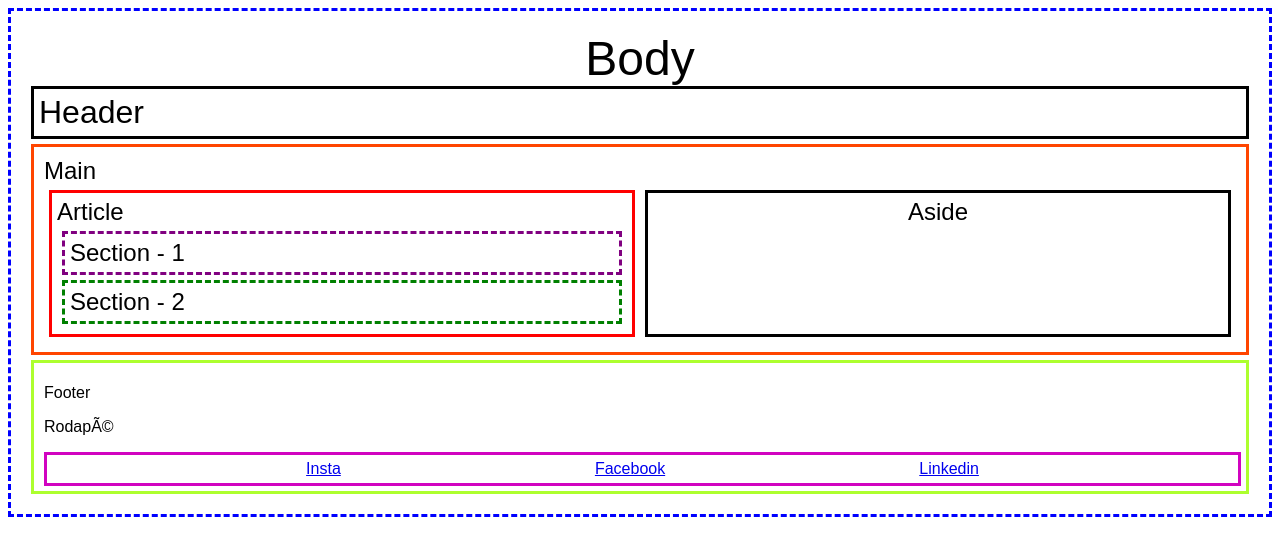
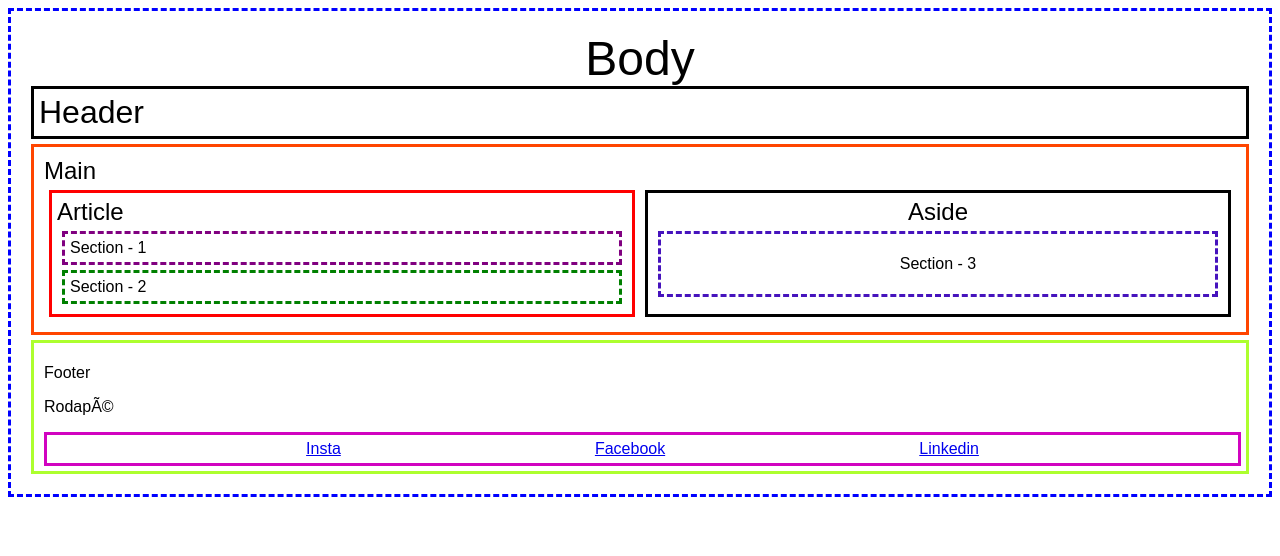
Before and after one commit to RobertooMota/HTML_Layout_Elements, a plain HTML site: page index.HTML in a window 1280 px wide. Drawn offline with Linux system fonts and the light colour scheme.

Commit message:
Inserção Section - 3

```diff
--- a/index.HTML
+++ b/index.HTML
@@ -32,8 +32,9 @@
 
             <aside>
                 Aside
-                <div class="aside"></div>
-                <div class="aside"></div>
+                <section class="section-3">
+                    <p>Section - 3</p>
+                </section>
             </aside>
         </div>
 
--- a/style.css
+++ b/style.css
@@ -49,7 +49,7 @@ aside{
 }
 
 .section-1{
-    font-size: 1em;
+    font-size: 1rem;
     border: 3px dashed purple;
     padding: 5px;
     margin: 5px;
@@ -57,7 +57,14 @@ aside{
 
 .section-2{
     border: 3px dashed green;
-    font-size: 1em;
+    font-size: 1rem;
+    padding: 5px;
+    margin: 5px;
+}
+
+.section-3{
+    border: 3px dashed rgb(70, 19, 189);
+    font-size: 1rem;
     padding: 5px;
     margin: 5px;
 }
```
